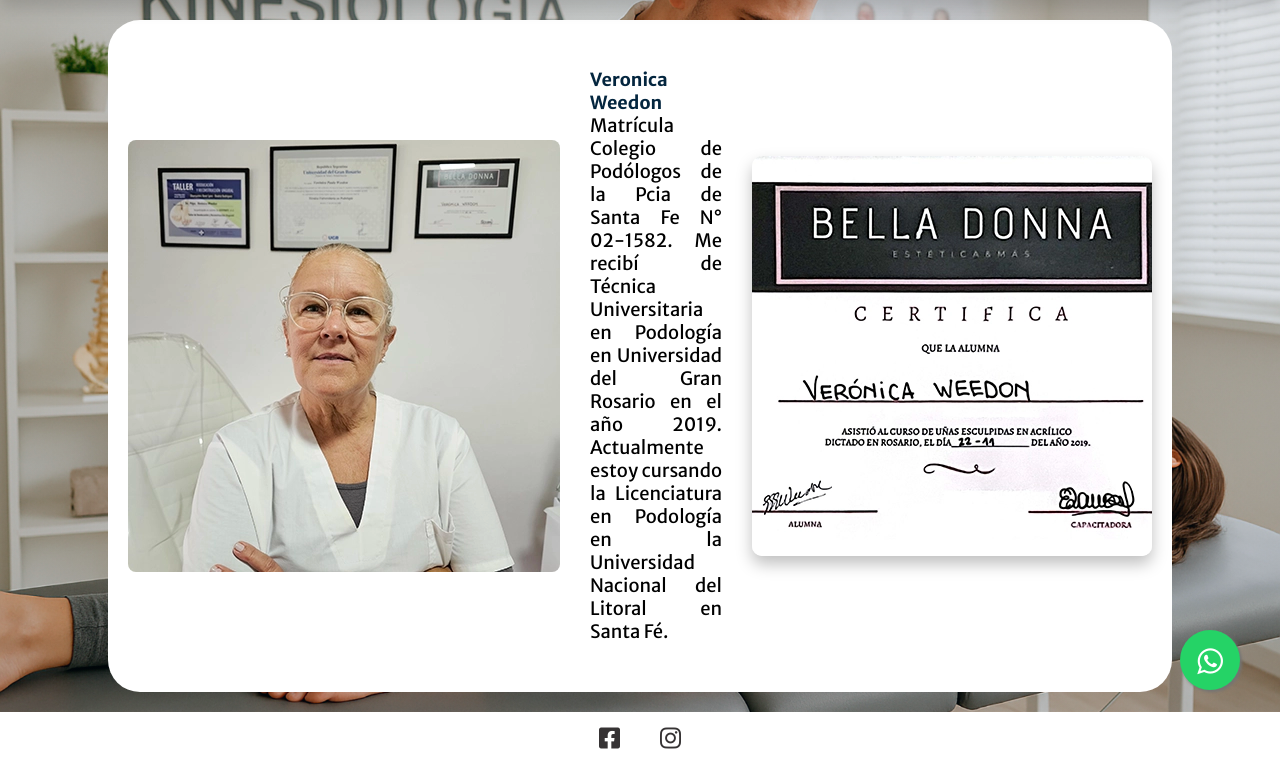
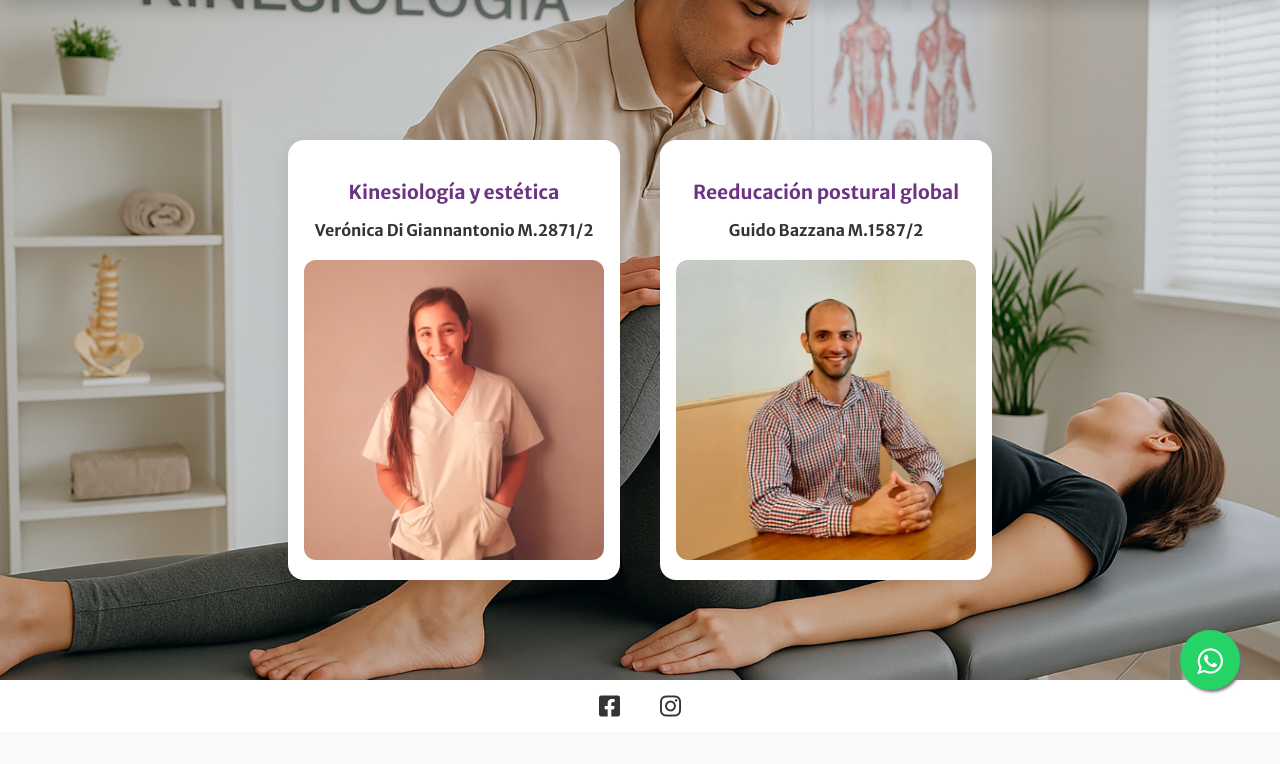
Before and after one commit to JeroTorne/Corpus-Kinesiologia---copia, a Django app: page /aplicacion/staff/ in a window 1280 px wide. Shown: the part 70-834 px from the top of the page. After the commit the page ends 787 px from the top, so only its background shows below. Run offline with Django 4.2, Linux system fonts and the light colour scheme; some libraries are stand-ins or nearby versions.

Commit message:
cambios staff

```diff
--- a/aplicacion/static/aplicacion/css/styles.css
+++ b/aplicacion/static/aplicacion/css/styles.css
@@ -802,3 +802,53 @@
     padding: 12px 0;
   }
 }
+
+.staff-container {
+    display: flex;
+    justify-content: center;
+    align-items: flex-start;
+    gap: 40px;
+    margin-top: 40px;
+    flex-wrap: wrap;
+}
+.staff-card {
+    background: #fff;
+    border-radius: 16px;
+    box-shadow: 0 4px 16px rgba(0,0,0,0.08);
+    padding: 24px 16px 16px 16px;
+    text-align: center;
+    max-width: 300px;
+    width: 100%;
+    transition: transform 0.2s;
+}
+.staff-card:hover {
+    transform: translateY(-8px) scale(1.03);
+    box-shadow: 0 8px 24px rgba(0,0,0,0.12);
+}
+.staff-card img {
+    width: 100%;
+    height: auto;
+    border-radius: 12px;
+    margin-top: 12px;
+    object-fit: cover;
+}
+.staff-card h2 {
+    font-size: 1.2rem;
+    margin-bottom: 8px;
+    color: #6c3483;
+}
+.staff-card h3 {
+    font-size: 1rem;
+    margin-bottom: 8px;
+    color: #333;
+}
+@media (max-width: 700px) {
+    .staff-container {
+        flex-direction: column;
+        align-items: center;
+        gap: 24px;
+    }
+    .staff-card {
+        max-width: 90vw;
+    }
+}
--- a/aplicacion/templates/aplicacion/staff.html
+++ b/aplicacion/templates/aplicacion/staff.html
@@ -3,30 +3,16 @@
 
 {% block Body %}
 <header class="mastheadconsultas">
-    <div class="container-staff">
-        <div class="staff-item">
-            <img src="{% static 'aplicacion/assets/img/webp/abme.webp' %}" class="staff-img" alt="Veronica Weedon podologa en su consultorio">
+    <div class="staff-container">
+        <div class="staff-card">
+            <h2>Kinesiología y estética</h2>
+            <h3>Verónica Di Giannantonio M.2871/2</h3>
+            <img src="{% static 'aplicacion/assets/img/vero_staff.jpg' %}" alt="Verónica Di Giannantonio">
         </div>
-
-        <div class="staff-item staff-text">
-
-            <p><strong style="font-size:large; color: #04263f;">Veronica Weedon</strong> Matrícula Colegio de Podólogos de la Pcia de Santa Fe N° 02-1582.
-            Me recibí de Técnica Universitaria en Podología en Universidad del Gran Rosario en el año 2019.
-            Actualmente estoy cursando la Licenciatura en Podología en la Universidad Nacional del Litoral en Santa Fé.</p>
-        </div>
-
-        <div class="staff-item">
-            <div class="container-slide-staff">
-                <div class="slide">
-                    <ul>
-                        <li><img src="{% static 'aplicacion/assets/img/webp/ugr.webp' %}" alt="Título de la tecnicatura en podología de Veronica Weedon"></li>
-                        <li><img src="{% static 'aplicacion/assets/img/webp/recontruccion.webp' %}" alt="Certificado de curso en reconstrucción de uñas"></li>
-                        <li><img src="{% static 'aplicacion/assets/img/webp/unas.webp' %}" alt="Certificado de curso de uñas esculpidas"></li>
-                        <li><img src="{% static 'aplicacion/assets/img/webp/anestesico.webp' %}" alt="Certificado de curso de aplicación de anestésico"></li>
-                        <li><img src="{% static 'aplicacion/assets/img/webp/recontruccion.webp' %}" alt="Certificado de curso en reconstrucción de uñas"></li>
-                    </ul>
-                </div>
-            </div>
+        <div class="staff-card">
+            <h2>Reeducación postural global</h2>
+            <h3>Guido Bazzana M.1587/2</h3>
+            <img src="{% static 'aplicacion/assets/img/guido_staff.jpg' %}" alt="Guido Bazzana">
         </div>
     </div>
 </header>
```
Also changed, not shown: corpuskinesio/settings.py (+12 -11 lines), aplicacion/static/aplicacion/assets/img/guido_staff.jpg (added), aplicacion/static/aplicacion/assets/img/guido_staff.png (added), aplicacion/static/aplicacion/assets/img/logo_podo.png (deleted), aplicacion/static/aplicacion/assets/img/logo_podo_w.png (deleted), aplicacion/static/aplicacion/assets/img/vero_staff.jpg (added), aplicacion/static/aplicacion/assets/img/vero_staff.png (added).
